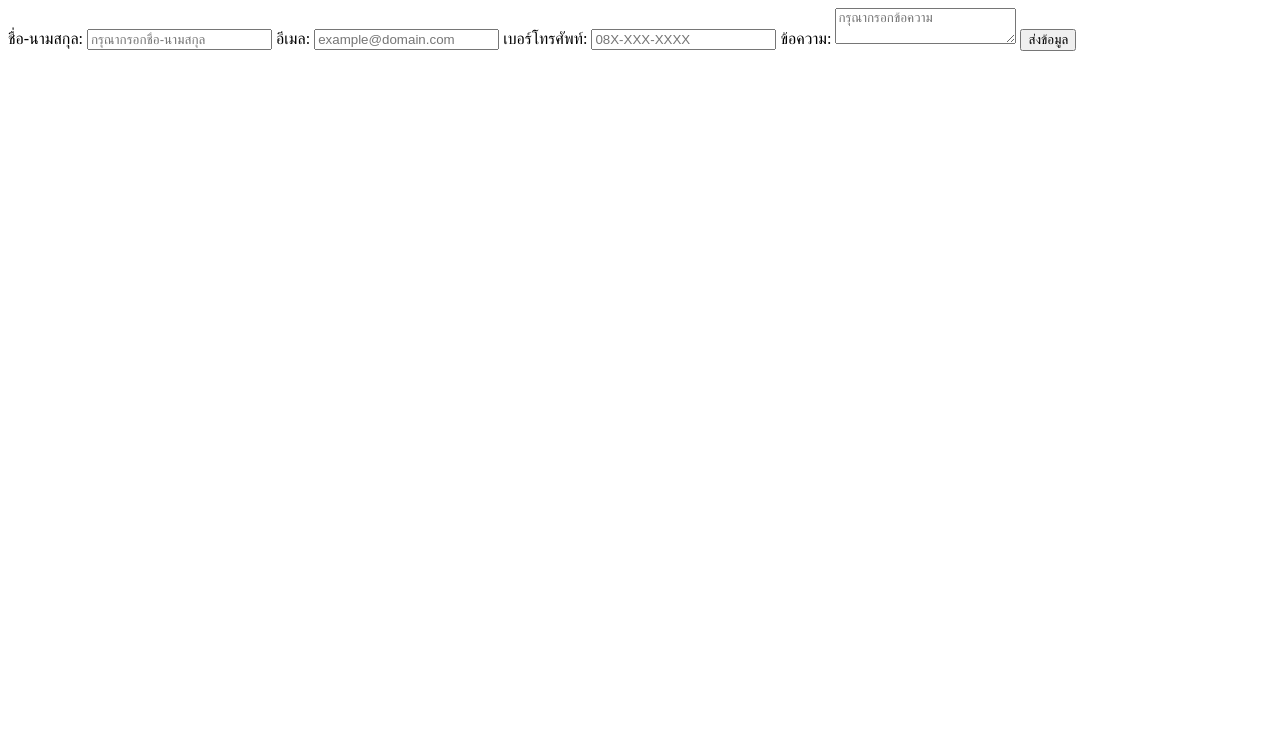
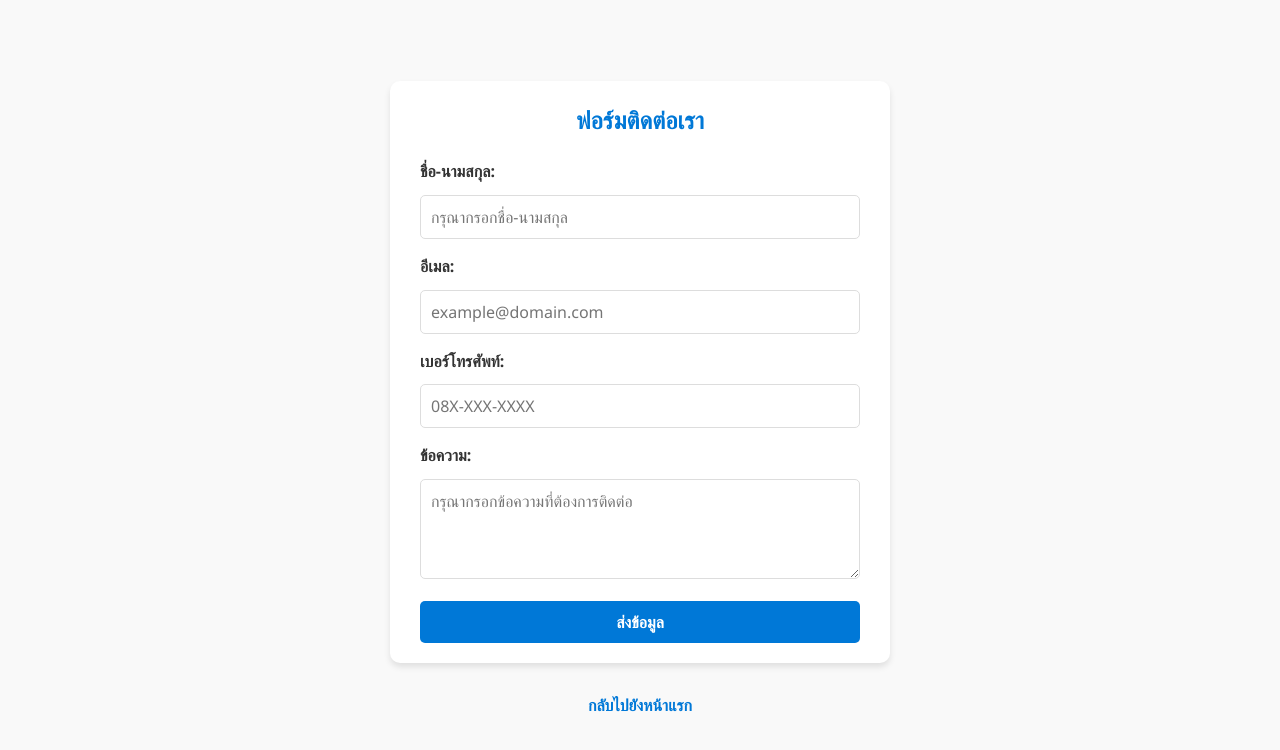
Before and after one commit to 66160121/homework-1, a plain HTML site: page contact.html in a window 1280 px wide. Drawn offline with Linux system fonts and the light colour scheme.

Commit message:
แก้ไขและปรับเปลี่ยนรูปแบบให้สวย

```diff
--- a/contact.html
+++ b/contact.html
@@ -1,15 +1,151 @@
+<!DOCTYPE html>
+<html lang="en">
+<head>
+    <meta charset="UTF-8">
+    <meta name="viewport" content="width=device-width, initial-scale=1.0">
+    <title>ฟอร์มติดต่อเรา</title>
+    <style>
+        /* การรีเซ็ต CSS เบื้องต้น */
+        * {
+            margin: 0;
+            padding: 0;
+            box-sizing: border-box;
+            font-family: 'Segoe UI', Tahoma, Geneva, Verdana, sans-serif;
+        }
+
+        body {
+            background-color: #f9f9f9;
+            color: #333;
+            line-height: 1.6;
+            display: flex;
+            justify-content: center;
+            align-items: center;
+            flex-direction: column;
+            min-height: 100vh;
+        }
+
+        /* Container หลัก */
+        .form-container {
+            background-color: #fff;
+            padding: 20px 30px;
+            border-radius: 10px;
+            box-shadow: 0 4px 6px rgba(0, 0, 0, 0.1);
+            width: 100%;
+            max-width: 500px;
+            margin-bottom: 20px;
+        }
+
+        .form-container h2 {
+            text-align: center;
+            margin-bottom: 20px;
+            color: #0078D7;
+        }
+
+        /* ฟอร์มแถว */
+        .form-group {
+            margin-bottom: 15px;
+        }
+
+        label {
+            display: block;
+            margin-bottom: 5px;
+            font-weight: bold;
+        }
+
+        input, textarea {
+            width: 100%;
+            padding: 10px;
+            margin-top: 5px;
+            border: 1px solid #ddd;
+            border-radius: 5px;
+            font-size: 1rem;
+            transition: border-color 0.3s ease-in-out;
+        }
+
+        input:focus, textarea:focus {
+            outline: none;
+            border-color: #0078D7;
+            box-shadow: 0 0 5px rgba(0, 120, 215, 0.2);
+        }
+
+        textarea {
+            resize: vertical;
+            min-height: 100px;
+        }
+
+        /* ปุ่มส่งข้อมูล */
+        button {
+            width: 100%;
+            padding: 10px;
+            background-color: #0078D7;
+            border: none;
+            color: white;
+            font-size: 1rem;
+            font-weight: bold;
+            cursor: pointer;
+            border-radius: 5px;
+            transition: background-color 0.3s ease-in-out;
+        }
+
+        button:hover {
+            background-color: #005bb5;
+        }
+
+        /* ลิงก์ กลับไปยังหน้า index */
+        .back-link {
+            text-align: center;
+            margin-top: 10px;
+        }
+
+        .back-link a {
+            text-decoration: none;
+            color: #0078D7;
+            font-weight: bold;
+            transition: color 0.3s ease-in-out;
+        }
+
+        .back-link a:hover {
+            color: #005bb5;
+            text-decoration: underline;
+        }
+    </style>
+</head>
+<body>
+    <div class="form-container">
+        <h2>ฟอร์มติดต่อเรา</h2>
         <form>
+            <!-- ชื่อ-นามสกุล -->
+            <div class="form-group">
                 <label for="name">ชื่อ-นามสกุล:</label>
                 <input type="text" id="name" name="name" placeholder="กรุณากรอกชื่อ-นามสกุล" required>
+            </div>
 
+            <!-- อีเมล -->
+            <div class="form-group">
                 <label for="email">อีเมล:</label>
                 <input type="email" id="email" name="email" placeholder="example@domain.com" required>
+            </div>
 
+            <!-- เบอร์โทรศัพท์ -->
+            <div class="form-group">
                 <label for="phone">เบอร์โทรศัพท์:</label>
                 <input type="tel" id="phone" name="phone" placeholder="08X-XXX-XXXX">
+            </div>
 
+            <!-- ข้อความ -->
+            <div class="form-group">
                 <label for="message">ข้อความ:</label>
-    <textarea id="message" name="message" placeholder="กรุณากรอกข้อความ" required></textarea>
+                <textarea id="message" name="message" placeholder="กรุณากรอกข้อความที่ต้องการติดต่อ" required></textarea>
+            </div>
 
+            <!-- ปุ่มส่งข้อมูล -->
             <button type="submit">ส่งข้อมูล</button>
         </form>
+    </div>
+
+    <!-- ลิงก์กลับไปยังหน้า index -->
+    <div class="back-link">
+        <p><a href="index.html">กลับไปยังหน้าแรก</a></p>
+    </div>
+</body>
+</html>
```
Also changed, not shown: index.html (+7 -5 lines). Lines whose indentation alone changed are shown as unchanged.
